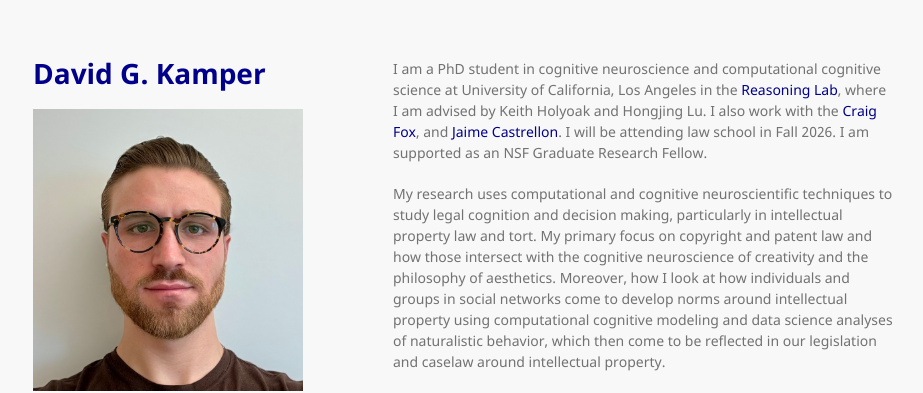
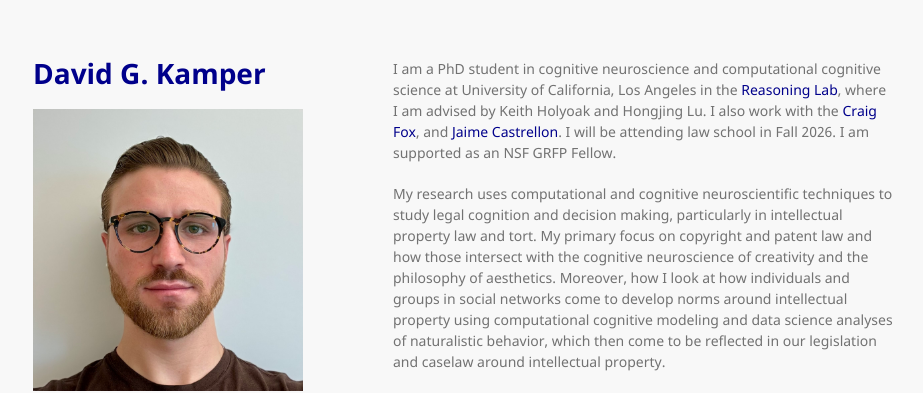
Before and after one commit to dgkamper/dgkamper.github.io, a Jekyll site: the page built from index.md, in a window 1280 px wide and 1084 px high. Shown: the top 393 px of the window, without its empty margins (177-1100 px from the left). Built offline with Jekyll 4.4.1, drawn with Linux system fonts in a browser that asks for light colours.

Commit message:
Update index.md

```diff
--- a/index.md
+++ b/index.md
@@ -2,7 +2,7 @@
 layout: default
 ---
 
-I am a PhD student in cognitive neuroscience and computational cognitive science at University of California, Los Angeles in the [Reasoning Lab](https://reasoninglab.psych.ucla.edu/), where I am advised by Keith Holyoak and Hongjing Lu. I also work with the [Craig Fox](https://www.craigrfox.com/), and [Jaime Castrellon](https://www.castrellonlab.psych.ucla.edu/). I will be attending law school in Fall 2026. I am supported as an NSF Graduate Research Fellow.
+I am a PhD student in cognitive neuroscience and computational cognitive science at University of California, Los Angeles in the [Reasoning Lab](https://reasoninglab.psych.ucla.edu/), where I am advised by Keith Holyoak and Hongjing Lu. I also work with the [Craig Fox](https://www.craigrfox.com/), and [Jaime Castrellon](https://www.castrellonlab.psych.ucla.edu/). I will be attending law school in Fall 2026. I am supported as an NSF GRFP Fellow.
 
 My research uses computational and cognitive neuroscientific techniques to study legal cognition and decision making, particularly in intellectual property law and tort. My primary focus on copyright and patent law and how those intersect with the cognitive neuroscience of creativity and the philosophy of aesthetics. Moreover, how I look at how individuals and groups in social networks come to develop norms around intellectual property using computational cognitive modeling and data science analyses of naturalistic behavior, which then come to be reflected in our legislation and caselaw around intellectual property.
 
```
